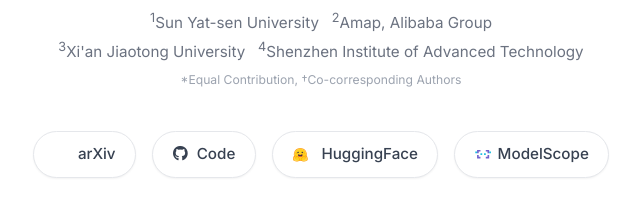
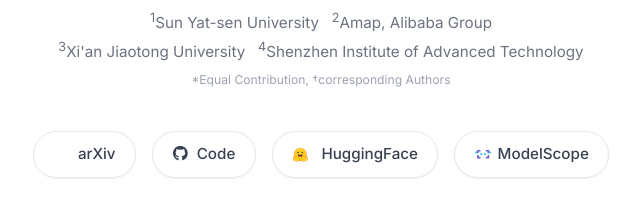
Before and after one commit to junjxiao/Multi-view-VLA.github.io, a plain HTML site: page index.html in a window 1280 px wide. Shown: the part 234-457 px from the top of the page, 319-959 px from the left. Drawn offline with nearby package versions, Linux system fonts and the light colour scheme; some icons are missing.

Commit message:
revise author

```diff
--- a/index.html
+++ b/index.html
@@ -569,7 +569,7 @@
         <div class="affiliations">
             <div><sup>1</sup>Sun Yat-sen University &nbsp; <sup>2</sup>Amap, Alibaba Group</div>
             <div><sup>3</sup>Xi'an Jiaotong University &nbsp; <sup>4</sup>Shenzhen Institute of Advanced Technology</div>
-            <div style="margin-top: 5px; font-size: 0.8em; color: #9ca3af;">*Equal Contribution, †Co-corresponding Authors</div>
+            <div style="margin-top: 5px; font-size: 0.8em; color: #9ca3af;">*Equal Contribution, †corresponding Authors</div>
         </div>
 
         <div class="links-container">
```
